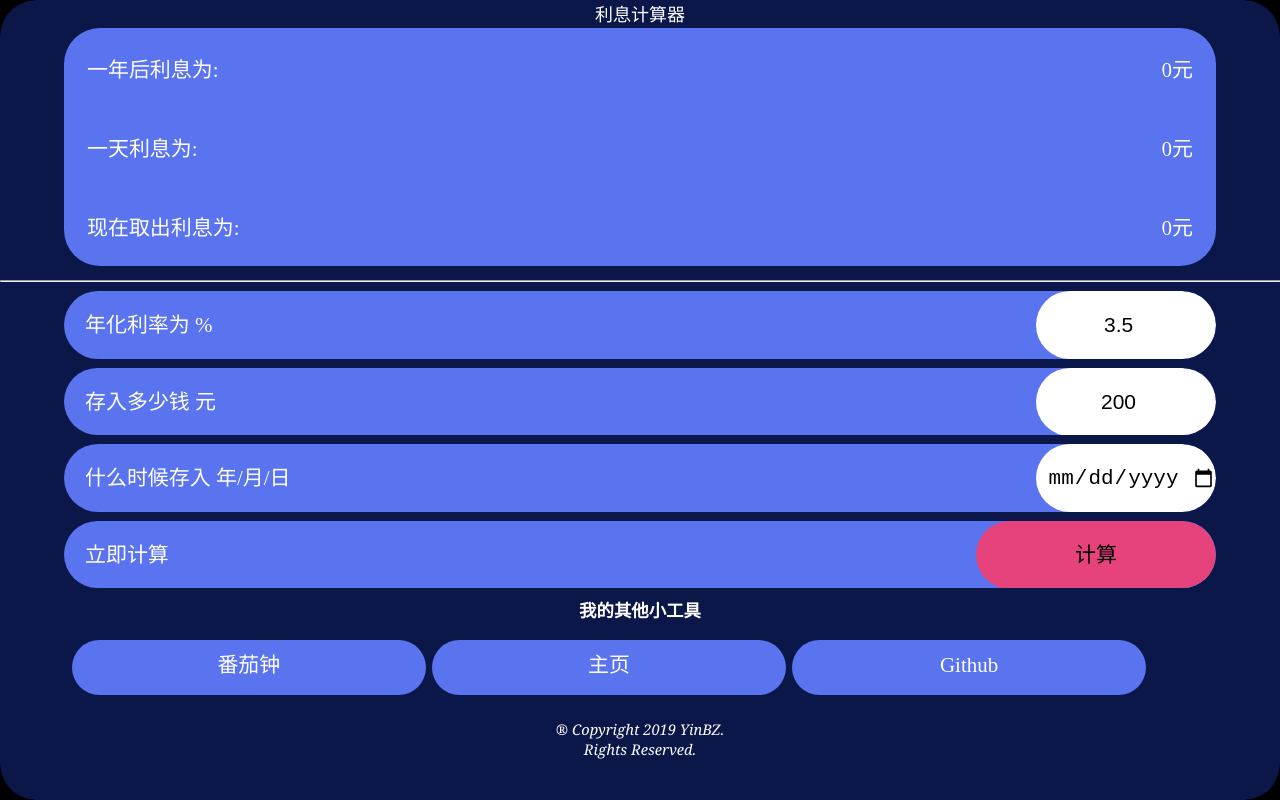
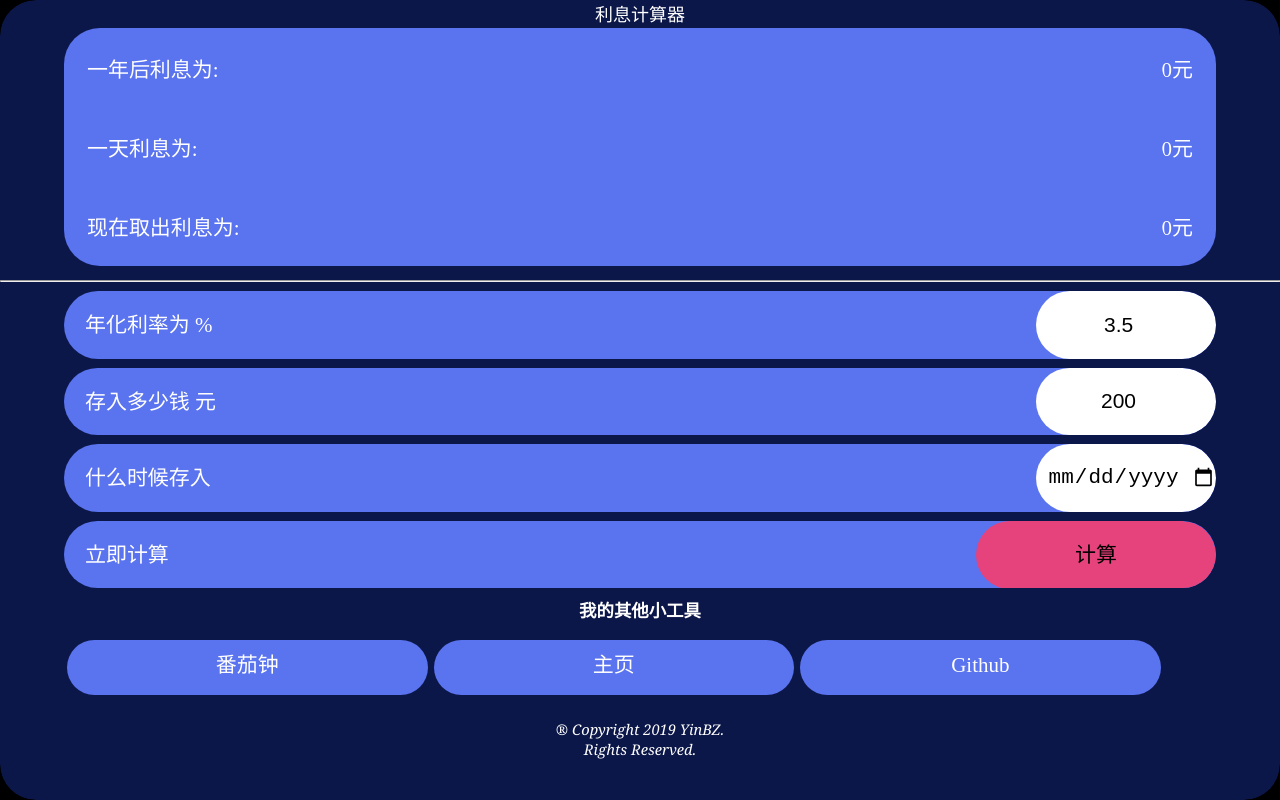
Before and after one commit to YinBzZ/Interest-rate, a plain HTML site: page index.html in a window 1280 px wide. Drawn offline with Linux system fonts and the light colour scheme.

Commit message:
简化了样式，放弃了AD区的三元素居中（头大）

```diff
--- a/css/Style.css
+++ b/css/Style.css
@@ -33,6 +33,7 @@ body {
 #StartDate,
 #Interest_rate {
 	float: right;
+	height: 100%;
 	text-align: center;
 	width: 6rem;
 	font-size: 0.7rem;
@@ -76,12 +77,13 @@ input {
 	border: none;
 	outline: none;
 	height: 1.2rem;
+	display: inline-block;
 }
 
 .AD_Div{
 	margin: 0.6rem 0.1rem;
 	height: 45%;
-	width: 31%;
+	width: 31.3%;
 	float: left;
 	background-color: #5A73EF;
 	line-height: 1.7rem;
--- a/index.html
+++ b/index.html
@@ -6,9 +6,17 @@
 		<link rel="stylesheet" type="text/css" href="css/Style.css" />
 		<script src="js/IndexJs.js" type="text/javascript" charset="utf-8"></script>
 		<script src="js/StyleJs.js" type="text/javascript" charset="utf-8"></script>
+		<script type="text/javascript">
+			function Style_Start() {
+				var Div_height = document.getElementById("Interest_rate_div").clientHeight + "px";
+				for (var i = 0; i < 4; i++) {
+					document.getElementsByClassName("Input_texts")[i].style.lineHeight = Div_height;
+				}
+			}
+		</script>
 		<title></title>
 	</head>
-	<body>
+	<body onload="Style_Start();">
 		<div id="Wrap">
 			<div id="Results">
 				<div style="height: 10%;font-size: 0.6rem;text-align: center;">利息计算器</div>
@@ -32,13 +40,13 @@
 			<hr />
 			<div id="Input_area">
 				<div id="Interest_rate_div" class="Divs_css">
-					<p class="Input_texts">&emsp;年化利率为<input type="number" id="Interest_rate" value="3.5" /> %</p>
+					<span class="Input_texts">&emsp;年化利率为 %</span><input type="number" id="Interest_rate" value="3.5" />
 				</div>
 				<div id="Money_div" class="Divs_css">
-					<p class="Input_texts">&emsp;存入多少钱<input type="number" id="Money" value="200" /> 元</p>
+					<span class="Input_texts">&emsp;存入多少钱 元</span><input type="number" id="Money" value="200" />
 				</div>
 				<div id="StartDate_div" class="Divs_css">
-					<p class="Input_texts">&emsp;什么时候存入<input type="date" name="" id="StartDate" value="" /> 年/月/日</p>
+					<span class="Input_texts">&emsp;什么时候存入</span><input type="date" name="" id="StartDate" value="" />
 				</div>
 				<div class="Divs_css">
 					<p class="Input_texts">&emsp;立即计算<span id="Compute_Butt" type="button" onclick="Compute()">计算</span></p>
@@ -46,7 +54,7 @@
 				<footer>
 					<div id="AD" style="height: 60%;">
 						<h5>我的其他小工具</h5>
-						<div id="AD_wrap" style="height: 100%;margin: auto;">
+						<div id="AD_wrap" style="height: 100%;margin: auto; width: 100%;">
 							<div class="AD_Div" onclick="window.open('http://tomato.yinbz.top');">番茄钟</div>
 							<div class="AD_Div" onclick="window.open('http://www.yinbz.top');">主页</div>
 							<div class="AD_Div" onclick="window.open('http://github.com/yinbzz');">Github</div>
--- a/js/StyleJs.js
+++ b/js/StyleJs.js
@@ -2,18 +2,6 @@ var win = window;
 var doc = win.document;
 var docEl = doc.documentElement;
 var tid;
-
-window.onload = function() {
-	var Div_height = document.getElementById("Interest_rate_div").clientHeight + "px";
-	var Names = ["Compute_Butt", "Money", "StartDate", "Interest_rate", "Compute_Butt"];
-	for (var i = 0; i < 4; i++) {
-		document.getElementsByClassName("Input_texts")[i].style.lineHeight = Div_height;
-	}
-	for (x in Names) {
-		document.getElementById(Names[x]).style.height = Div_height;
-	}
-	document.getElementById("AD_wrap").style.width = document.getElementsByClassName("AD_Div")[1].clientWidth * 3.2 + "px";
-}
 
 function refreshRem() {
 	var width = docEl.getBoundingClientRect().width;
```
